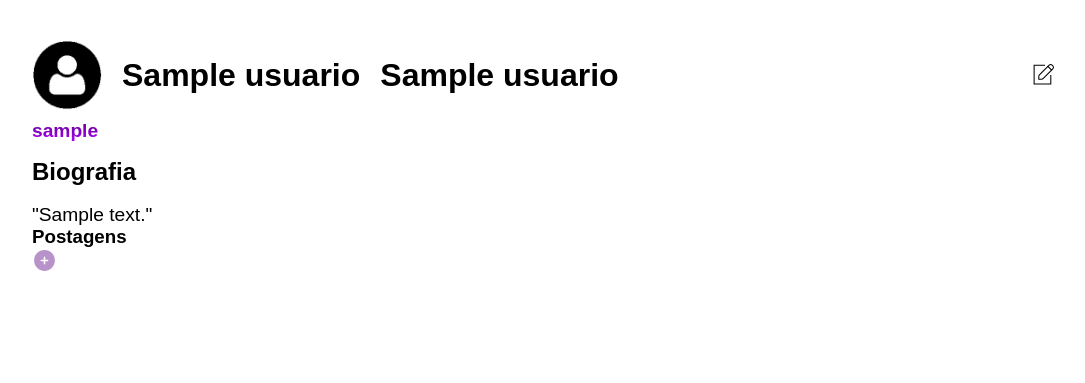
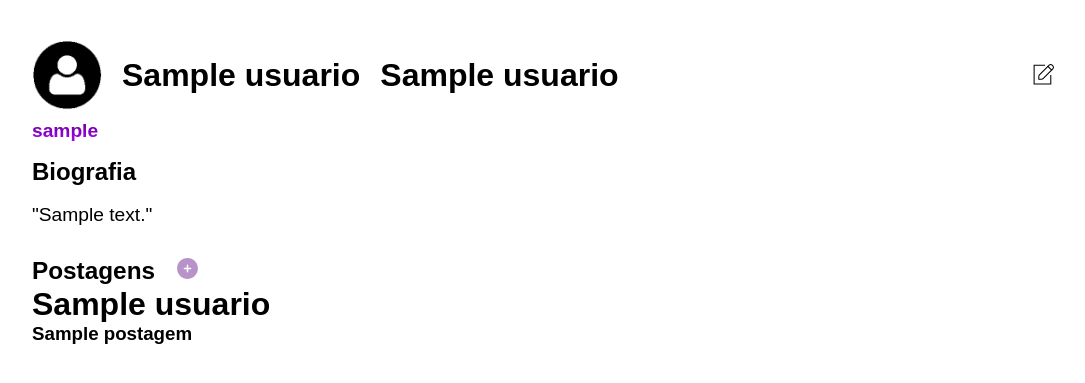
Before and after one commit to esdrasfurmanovicz/Blog, a PHP site: page /usuario_perfil.php?id=1 in a window 1280 px wide. Shown: the part 59-442 px from the top of the page, without its empty margins (96-1181 px from the left). Run offline with PHP 8.4, Linux system fonts and the light colour scheme; the visitor is signed in with stand-in values (Sample User, id 1); tables that the repository leaves empty hold one stand-in row (values such as "Sample post"); some web fonts are replaced.

Commit message:
vaaaaai fotoooooooooooo

```diff
--- a/include/class/repository/postagem_repos.php
+++ b/include/class/repository/postagem_repos.php
@@ -4,6 +4,29 @@ class PostagemRepository implements Repository{
         $db = DB::getInstance();
         $sql = "SELECT * FROM postagem";
         $query = $db->prepare($sql);
+        $query->execute();
+
+        $list = array();
+        foreach($query->fetchAll(PDO::FETCH_OBJ) as  $row){
+            $postagem = new postagem;
+            $postagem->setId($row->id);
+            $postagem->setTitulo($row->titulo);
+            $postagem->setConteudo($row->conteudo);
+            $postagem->setKeywords($row->keywords);
+            $postagem->setInclusaoUsuarioId($row->inclusao_usuario_id);
+            $postagem->setAlteracaoUsuarioId($row->alteracao_usuario_id);
+            $postagem->setDataInclusao($row->data_inclusao);
+            $postagem->setDataAlteracao($row->data_alteracao);
+            $list[] = $postagem;
+        }
+        return $list;
+    }
+
+    public static function listAllByAutor($id){
+        $db = DB::getInstance();
+        $sql = "SELECT * FROM postagem where id = :id";
+        $query = $db->prepare($sql);
+        $query->bindValue(":id", $id);
         $query->execute();
 
         $list = array();
--- a/style/perfil.css
+++ b/style/perfil.css
@@ -48,3 +48,11 @@ main{
     font-weight: bold;
     font-size: 1.2em;
 }
+
+.hPost{
+    margin-top: 30px;
+    display: flex;
+    align-items: center;
+    gap: 20px;
+    font-size: 1.3em;
+}
--- a/usuario_perfil.php
+++ b/usuario_perfil.php
@@ -57,6 +57,20 @@ $usuario = UsuarioRepository::get($_GET['id'])
                         <a href="novo_postagem.php?id=<?php echo $userLogado->getId(); ?>"><img src="svg/add.svg" alt="Adicionar Postagem" class="addSvg"></a>
                     <?php } ?>
                 </div>
+                <div class="bodyPost">
+                    <?php foreach(PostagemRepository::listAllByAutor($usuario->getId()) as $postagem){ ?>
+
+                        <div class="postFA">
+                        <div class="userIndentify">
+                            <div class="img"></div>
+                            <div class="nome"><p><?php echo $usuario->getNome()?></p></div>
+                        </div>
+                        <h3><?php echo $postagem->getTitulo() ?></h3>
+                        </div>
+
+                    <?php } ?>
+
+                </div>
         </section>
     </main>
 </body>
```
Also changed, not shown: style/editarUsuario.css (+47 -0 lines), usuario_editar.php (+37 -2 lines), usuario_editar_post.php (+9 -2 lines), style/index.css (line endings or trailing spaces).
